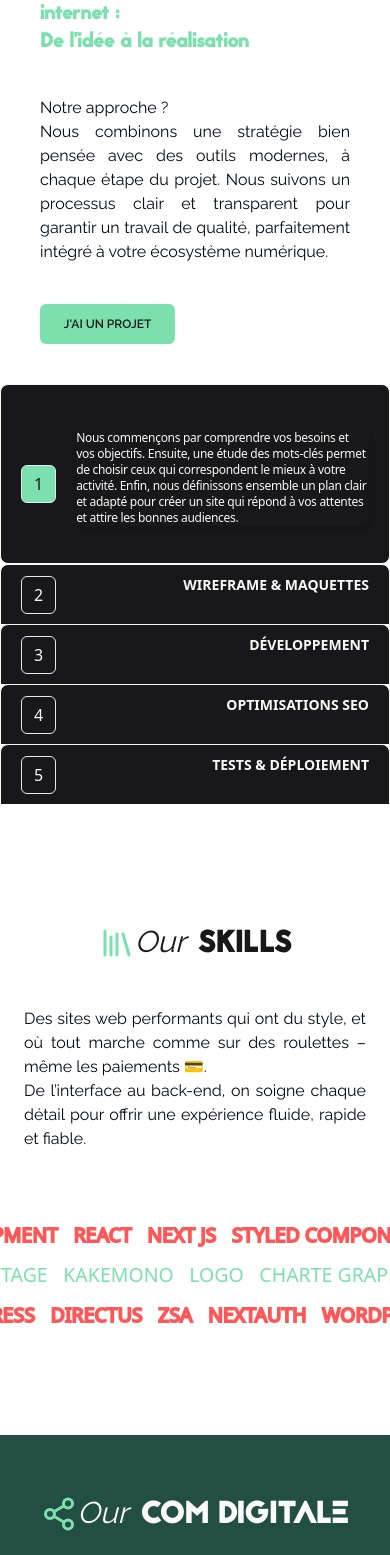
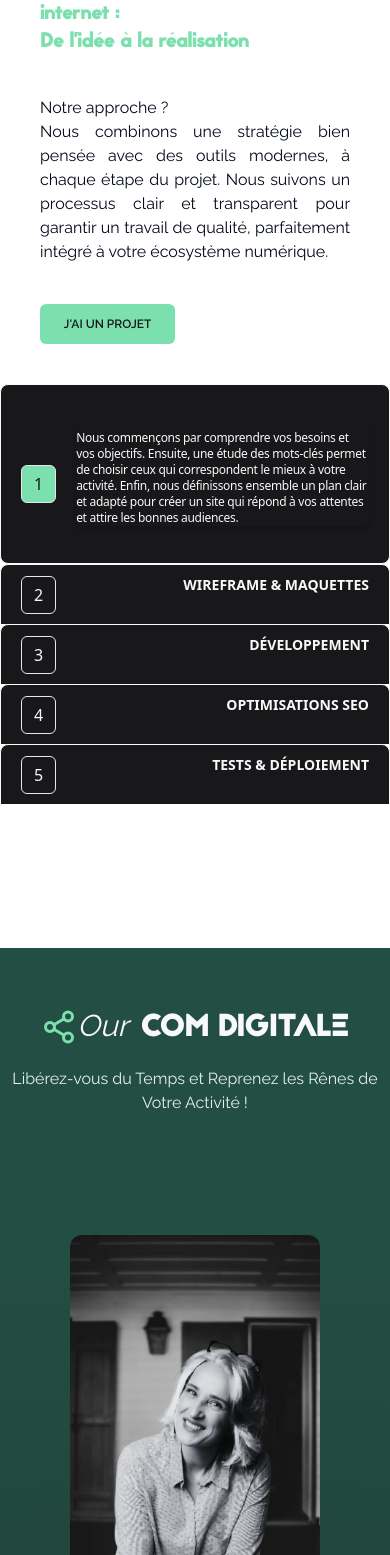
Before and after one commit to webcreatis/WC, a Next.js app: page / in a window 390 px wide. Shown: the part 8981-10536 px from the top of the page. Built offline with nearby package versions, Linux system fonts and the light colour scheme.

Commit message:
WEBCREATIS > CREASITE > add Marquee Text component

```diff
--- a/app/components/MethodSection.tsx
+++ b/app/components/MethodSection.tsx
@@ -3,7 +3,6 @@
 import { Layers3 } from "lucide-react";
 import Button from "../ui/Button";
 import HorizontalAccordion from "../ui/HorizontalAccordion";
-import MarqueeText from "../ui/MarqueeText";
 import TitleSection from "./TitleSection";
 
 export default function MethodSection() {
@@ -11,7 +10,7 @@ export default function MethodSection() {
   return (
     <section className="w-full flex flex-col">
       <TitleSection icon={iconMethod} title="Methods" color="text-black" />
-      <div className="w-full flex pt-16 justify-between xs:flex-col lg:flex-row">
+      <div className="w-full flex pt-16 pb-36 justify-between xs:flex-col lg:flex-row">
         <div className="w-[50%] flex flex-col items-start p-10 xs:w-full lg:w-[50%]">
           <h2 className="text-4xl font-semibold font-jaapokki text-green pb-10 xs:text-xl tablet:text-2xl">
             Notre processus de création de site internet : <br />
@@ -36,7 +35,6 @@ export default function MethodSection() {
           <HorizontalAccordion />
         </div>
       </div>
-      <MarqueeText />
     </section>
   );
 }
--- a/app/creation-site-internet/page.tsx
+++ b/app/creation-site-internet/page.tsx
@@ -3,6 +3,7 @@
 import { useRef } from "react";
 import StackingCards from "../components/StackingCards";
 import sections from "../datas/creadatas";
+import MarqueeText from "../ui/MarqueeText";
 import ParagraphAnimated from "../ui/ParagraphAnimated";
 import TextAnimated from "../ui/TextAnimated";
 
@@ -25,6 +26,7 @@ export default function CreateWebPage() {
         ))}
       </div>
       <ParagraphAnimated value={words} />
+      <MarqueeText />
     </section>
   );
 }
--- a/app/ui/MarqueeText.tsx
+++ b/app/ui/MarqueeText.tsx
@@ -1,20 +1,9 @@
 import { Library } from "lucide-react";
-import TitleSection from "../components/TitleSection";
 
 export default function MarqueeText() {
   const iconLib = <Library color="#7BE0AD" size={36} />;
   return (
-    <div className="mt-20 mb-20 flex w-full place-items-center h-auto xs:pb-5 xs:flex-col laptop:h-[350px] laptop:flex-row">
-      <div className="flex flex-col justify-center items-center xs:w-full laptop:w-2/5">
-        {" "}
-        <TitleSection icon={iconLib} title="skills" color="text-black" />
-        <p className="font-raleway pl-10 pr-10 text-justify xs:p-6">
-          Des sites web performants qui ont du style, et où tout marche comme
-          sur des roulettes – même les paiements 💳.
-          <br /> De l’interface au back-end, on soigne chaque détail pour offrir
-          une expérience fluide, rapide et fiable.
-        </p>
-      </div>
+    <div className="mt-10 mb-20 flex w-full place-items-center h-auto xs:pb-5 xs:flex-col laptop:h-[350px] laptop:flex-row">
       <div className="marqueeText relative overflow-hidden xs:text-4xl xs:w-full xs:mt-10 md:mt-10 laptop:text-6xl laptop:flex-1">
         {/*-- Première ligne de texte */}
         <div className="flex whitespace-nowrap animate-marqueeText">
```
